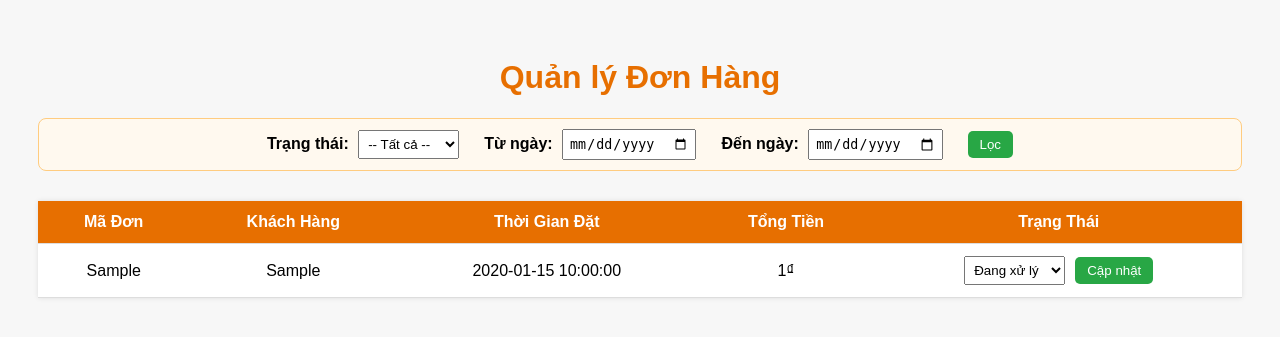
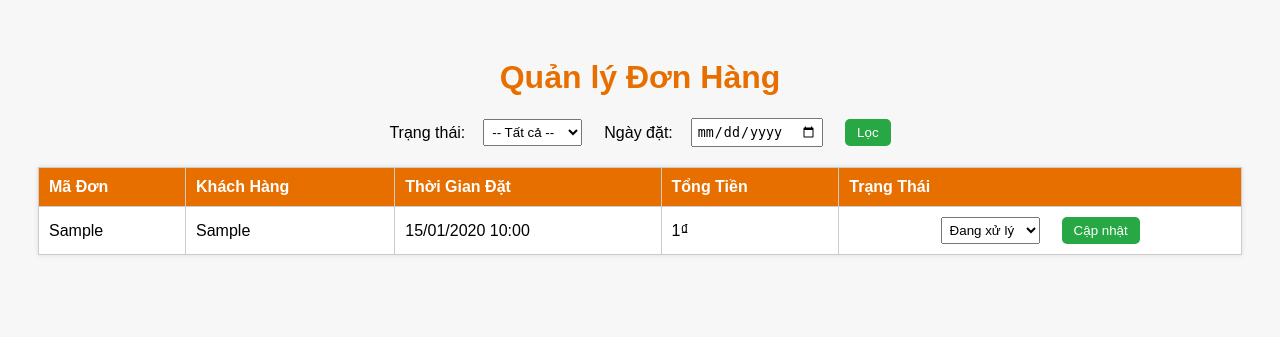
Before and after one commit to ThienNam13/Webcoding-learning, a PHP site: page /admin/orders.php in a window 1280 px wide. Shown: the top 337 px of the page. Run offline with PHP 8.4, Linux system fonts and the light colour scheme; tables that the repository leaves empty hold one stand-in row (values such as "Sample post").

Commit message:
truy van data qli don hang admin

```diff
--- a/admin/assets/css/style.css
+++ b/admin/assets/css/style.css
@@ -54,21 +54,20 @@ button:hover {
   background: #218838;
 }
 
-.filter-form {
-  margin: 20px 0;
+table {
+  width: 100%;
+  border-collapse: collapse;
+  margin-top: 20px;
+}
+th, td {
   padding: 10px;
-  background: #fff9ef;
-  border: 1px solid #ffcc80;
-  border-radius: 8px;
+  text-align: left;
+  border: 1px solid #ccc;
 }
-
-.filter-form label {
-  margin-right: 15px;
-  font-weight: bold;
+form label {
+  margin-right: 8px;
 }
-
-.filter-form input,
-.filter-form select {
-  padding: 5px;
-  margin-left: 5px;
+form select, form input[type="date"] {
+  margin-right: 12px;
+  padding: 4px;
 }
--- a/admin/orders.php
+++ b/admin/orders.php
@@ -1,26 +1,44 @@
 <?php
 require_once '../php/db.php';
 
-// Lấy giá trị filter từ form
-$status_filter = $_GET['status'] ?? '';
-$date_from = $_GET['date_from'] ?? '';
-$date_to = $_GET['date_to'] ?? '';
+// --- Lọc theo trạng thái và ngày ---
+$filter_status = $_GET['status'] ?? '';
+$filter_date = $_GET['date'] ?? '';
 
-// Xây dựng câu truy vấn có điều kiện
+// --- Cập nhật trạng thái nếu POST ---
+if ($_SERVER['REQUEST_METHOD'] === 'POST' && isset($_POST['order_id'], $_POST['new_status'])) {
+    $order_id = intval($_POST['order_id']);
+    $new_status = trim($_POST['new_status']);
+
+    $stmt = $link->prepare("UPDATE orders SET trang_thai = ? WHERE id = ?");
+    $stmt->bind_param("si", $new_status, $order_id);
+    $stmt->execute();
+    $stmt->close();
+}
+
+// --- Truy vấn có lọc ---
 $sql = "SELECT * FROM orders WHERE 1";
+$params = [];
+$types = '';
 
-if (!empty($status_filter)) {
-  $sql .= " AND trang_thai = '" . $link->real_escape_string($status_filter) . "'";
+if ($filter_status !== '') {
+    $sql .= " AND trang_thai = ?";
+    $params[] = $filter_status;
+    $types .= 's';
 }
-if (!empty($date_from)) {
-  $sql .= " AND DATE(thoi_gian_dat) >= '" . $link->real_escape_string($date_from) . "'";
-}
-if (!empty($date_to)) {
-  $sql .= " AND DATE(thoi_gian_dat) <= '" . $link->real_escape_string($date_to) . "'";
+if ($filter_date !== '') {
+    $sql .= " AND DATE(thoi_gian_dat) = ?";
+    $params[] = $filter_date;
+    $types .= 's';
 }
 $sql .= " ORDER BY thoi_gian_dat DESC";
 
-$result = $link->query($sql);
+$stmt = $link->prepare($sql);
+if (!empty($params)) {
+    $stmt->bind_param($types, ...$params);
+}
+$stmt->execute();
+$result = $stmt->get_result();
 ?>
 
 <!DOCTYPE html>
@@ -28,38 +46,34 @@ $result = $link->query($sql);
 <head>
   <meta charset="UTF-8">
   <title>Quản lý Đơn Hàng | Admin</title>
-  <link rel="stylesheet" href="assets/css/style.css">
+  <link rel="stylesheet" type="text/css" href="assets/css/style.css">
 </head>
 <body>
+
 <h1>Quản lý Đơn Hàng</h1>
 
-  <form method="get" class="filter-form">
-    <label>Trạng thái:
-      <select name="status">
+<!-- FORM LỌC -->
+<form method="GET" style="margin-bottom: 20px;">
+  <label for="status">Trạng thái:</label>
+  <select name="status" id="status">
     <option value="">-- Tất cả --</option>
     <?php
     $statuses = ['Đang xử lý', 'Đang giao', 'Hoàn thành', 'Đã hủy'];
-          foreach ($statuses as $status) {
-            $selected = ($status === $status_filter) ? 'selected' : '';
-            echo "<option value=\"$status\" $selected>$status</option>";
+    foreach ($statuses as $s) {
+      $selected = ($filter_status === $s) ? 'selected' : '';
+      echo "<option value=\"$s\" $selected>$s</option>";
     }
     ?>
   </select>
-    </label>
 
-    <label>Từ ngày:
-      <input type="date" name="date_from" value="<?= htmlspecialchars($date_from) ?>">
-    </label>
-
-    <label>Đến ngày:
-      <input type="date" name="date_to" value="<?= htmlspecialchars($date_to) ?>">
-    </label>
+  <label for="date">Ngày đặt:</label>
+  <input type="date" name="date" id="date" value="<?= htmlspecialchars($filter_date) ?>">
 
   <button type="submit">Lọc</button>
+
 </form>
 
-  <table>
-    <thead>
+<table border="1" cellpadding="8" cellspacing="0">
   <tr>
     <th>Mã Đơn</th>
     <th>Khách Hàng</th>
@@ -67,16 +81,15 @@ $result = $link->query($sql);
     <th>Tổng Tiền</th>
     <th>Trạng Thái</th>
   </tr>
-    </thead>
-    <tbody>
+
   <?php while ($row = $result->fetch_assoc()): ?>
     <tr>
       <td><?= htmlspecialchars($row['ma_don']) ?></td>
       <td><?= htmlspecialchars($row['ho_ten']) ?></td>
-          <td><?= $row['thoi_gian_dat'] ?></td>
+      <td><?= date("d/m/Y H:i", strtotime($row['thoi_gian_dat'])) ?></td>
       <td><?= number_format($row['tong_tien'], 0, ',', '.') ?>₫</td>
       <td>
-            <form method="post" action="update_status.php">
+        <form method="post">
           <input type="hidden" name="order_id" value="<?= $row['id'] ?>">
           <select name="new_status">
             <?php
@@ -91,7 +104,7 @@ $result = $link->query($sql);
       </td>
     </tr>
   <?php endwhile; ?>
-    </tbody>
 </table>
+
 </body>
 </html>
```
Lines whose indentation alone changed are shown as unchanged.
